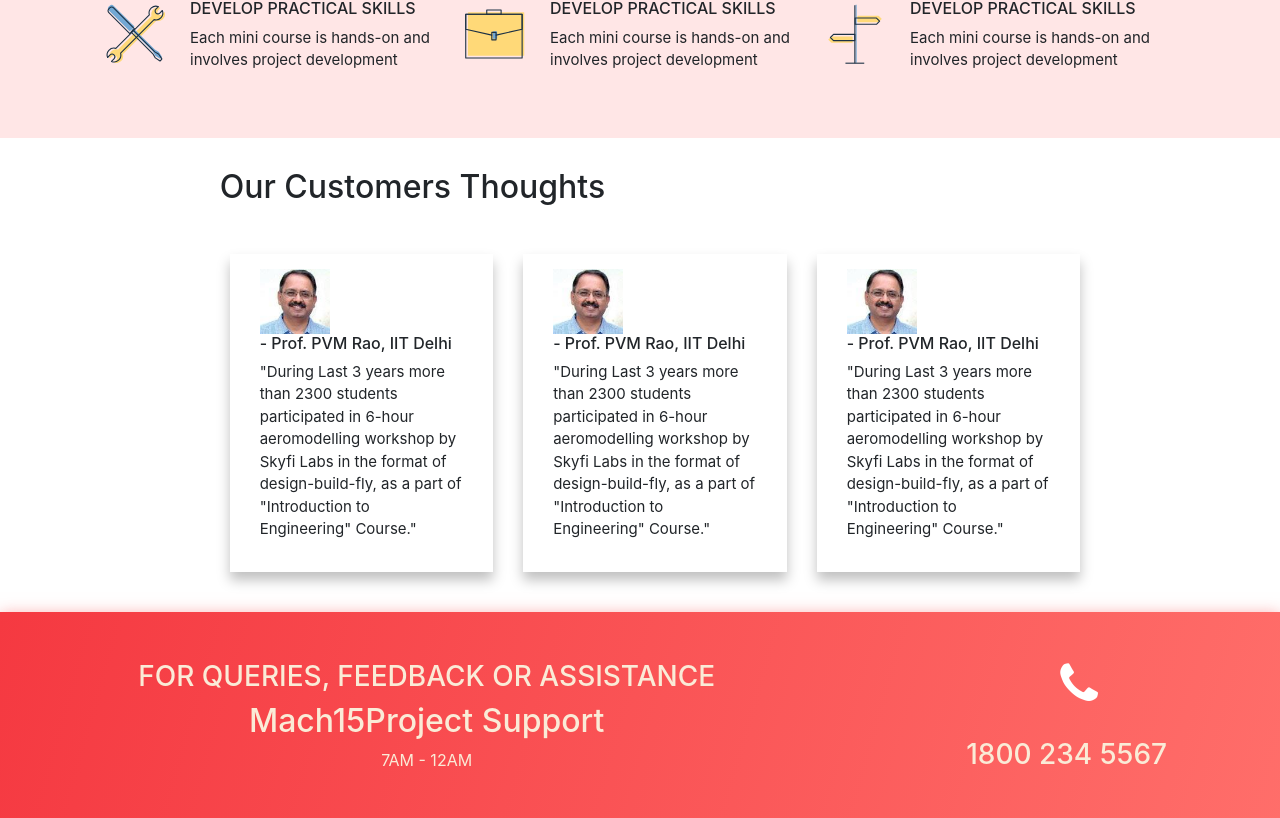
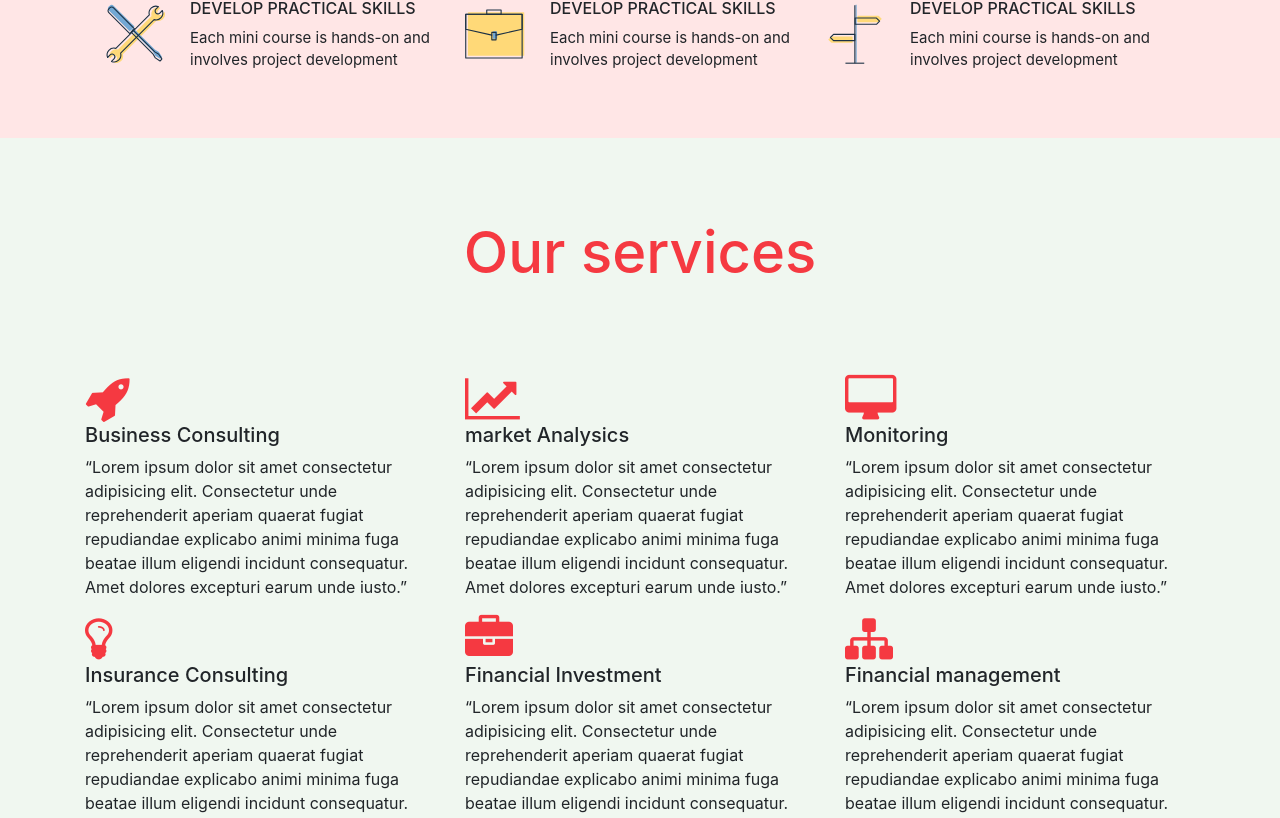
Before and after one commit to shivamkumardubey/mach15-project, an Angular app: page / in a window 1280 px wide. Shown: the part 1562-2380 px from the top of the page. Built offline with nearby package versions, Linux system fonts and the light colour scheme.

Commit message:
ourservices

```diff
--- a/src/app/main/main.component.css
+++ b/src/app/main/main.component.css
@@ -81,7 +81,16 @@
           }
 
 
+/* for our services */
+.serviceshead{text-align: center;
+    /* color: #ffffff00; */
 
+   padding:80px;
+    text-align: center;
+    color: #f53941;
+    font-size: 58px;
+
+}
 
 /* forcoustmersay */
 .mainc{
@@ -113,7 +122,7 @@
     padding-top: 30px;
     padding-bottom: 30px;
    }
-          /*  */
+
           /* for contact */
           .cont1{text-align: center;
         padding: 20px;}
--- a/src/app/main/main.component.html
+++ b/src/app/main/main.component.html
@@ -168,7 +168,38 @@
       </div>
   </div>
 </div>
-<!-- coustmer section -->
+<!-- our services section -->
+<section style="    background-color: #f0f7f0; padding-bottom: 65px;">
+  <div class="container">
+    <div class="row">
+      <div class="col-sm-12"><h2 class="serviceshead">Our services</h2></div>
+    </div>
+    <div class="row">
+      <div class="col-sm-4"><i class="fa fa-rocket" style="font-size:48px;color:#f53941"></i><h3  style="font-size: 20px;">Business Consulting</h3>
+        <p>&ldquo;Lorem ipsum dolor sit amet consectetur adipisicing elit. Consectetur unde reprehenderit aperiam quaerat fugiat repudiandae explicabo animi minima fuga beatae illum eligendi incidunt consequatur. Amet dolores excepturi earum unde iusto.&rdquo;</p>
+      </div>
+      <div class="col-sm-4"> <i class="fa fa-line-chart" style="font-size:48px;color:#f53941"></i><h3 style= "font-size: 20px;">market Analysics</h3>
+        <p>&ldquo;Lorem ipsum dolor sit amet consectetur adipisicing elit. Consectetur unde reprehenderit aperiam quaerat fugiat repudiandae explicabo animi minima fuga beatae illum eligendi incidunt consequatur. Amet dolores excepturi earum unde iusto.&rdquo;</p>
+      </div>
+      <div class="col-sm-4"> <i class='fa fa-desktop' style='font-size:48px;color:#f53941'></i><h3  style= "font-size: 20px;" >Monitoring</h3>
+        <p>&ldquo;Lorem ipsum dolor sit amet consectetur adipisicing elit. Consectetur unde reprehenderit aperiam quaerat fugiat repudiandae explicabo animi minima fuga beatae illum eligendi incidunt consequatur. Amet dolores excepturi earum unde iusto.&rdquo;</p>
+      </div>
+    </div>
+    <div class="row">
+      <div class="col-sm-4"><i class="fa fa-lightbulb-o" style="font-size:48px;color:#f53941"></i><h3  style="font-size: 20px;">Insurance Consulting</h3>
+        <p>&ldquo;Lorem ipsum dolor sit amet consectetur adipisicing elit. Consectetur unde reprehenderit aperiam quaerat fugiat repudiandae explicabo animi minima fuga beatae illum eligendi incidunt consequatur. Amet dolores excepturi earum unde iusto.&rdquo;</p>
+      </div>
+      <div class="col-sm-4"> <i class='fa fa-briefcase' style='font-size:48px;color:#f53941'></i><h3 style= "font-size: 20px;">Financial Investment</h3>
+        <p>&ldquo;Lorem ipsum dolor sit amet consectetur adipisicing elit. Consectetur unde reprehenderit aperiam quaerat fugiat repudiandae explicabo animi minima fuga beatae illum eligendi incidunt consequatur. Amet dolores excepturi earum unde iusto.&rdquo;</p>
+      </div>
+      <div class="col-sm-4"> <i class='fa fa-sitemap' style='font-size:48px;color:#f53941'></i><h3  style= "font-size: 20px;" >Financial management</h3>
+        <p>&ldquo;Lorem ipsum dolor sit amet consectetur adipisicing elit. Consectetur unde reprehenderit aperiam quaerat fugiat repudiandae explicabo animi minima fuga beatae illum eligendi incidunt consequatur. Amet dolores excepturi earum unde iusto.&rdquo;</p>
+      </div>
+    </div>
+
+  </div>
+  </section>
+<!--out coustmer thought section -->
 <div class="container-fluid offset-sm-1 " style="padding-left: 10vw;padding-right: 10vw;padding-top: 30px; padding-bottom: 30px;  ">
   <div class="">
       <div class="row ">
@@ -201,8 +232,9 @@
   </div>
 </div>
 
-<!--  -->
-<!-- contact section -->
+
+
+<!-- contactus section -->
   <div class="container-fluid" style="   box-shadow: 0 2px 15px 0 rgba(250,87,88,0.52);padding-bottom: 60px; background-image: linear-gradient(106deg, #f53941, #ff6e6a);">
     <div class="row ">
       <div class="col-12 cont1">
```
